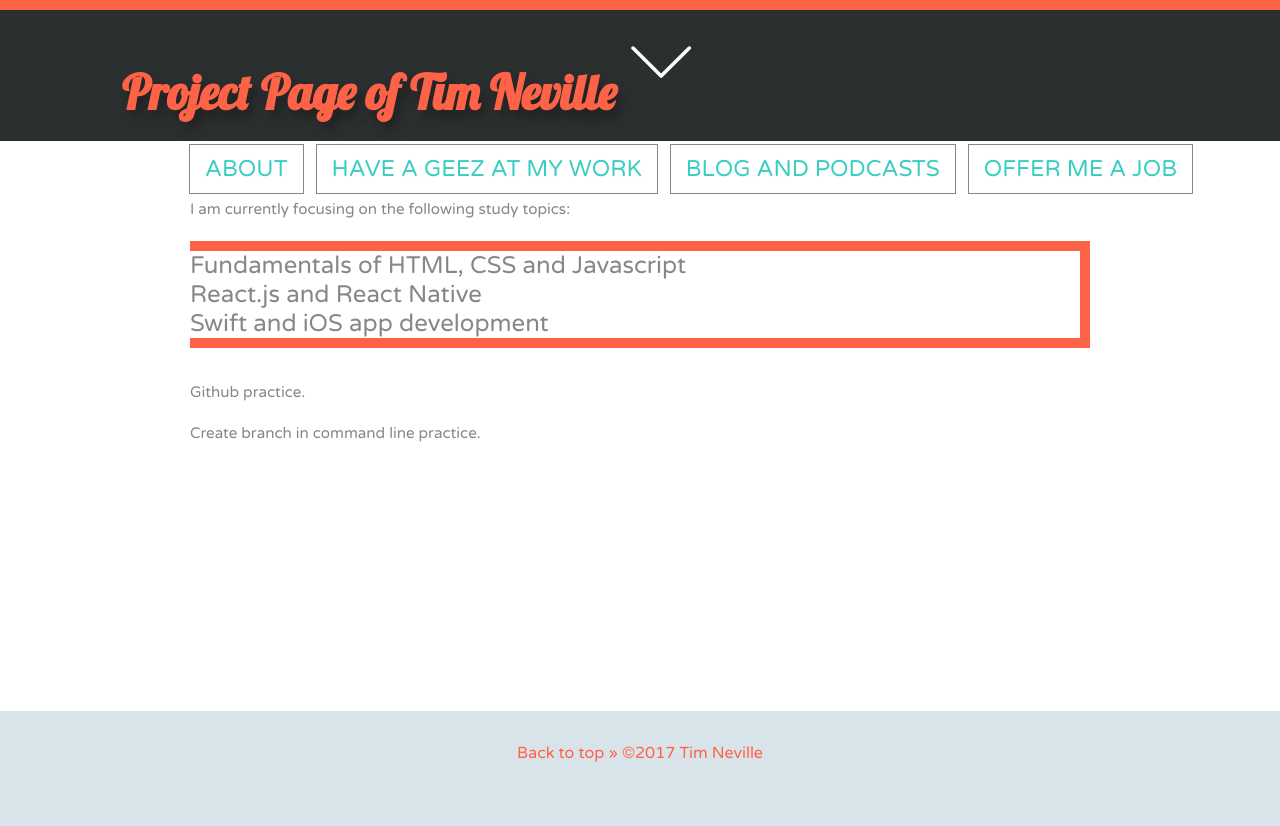
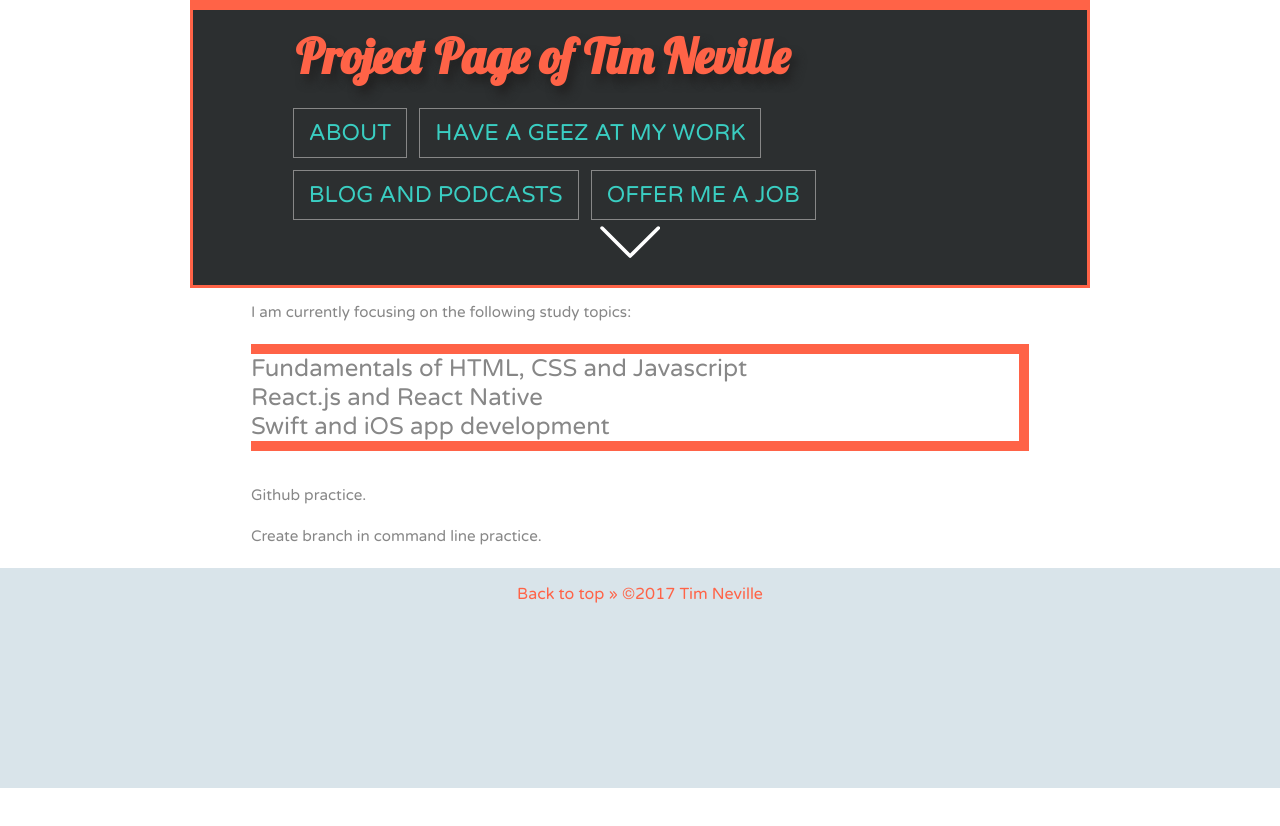
Before and after one commit to nikefootbag/portfolio-project-page, a plain HTML site: page index.html in a window 1280 px wide. After the commit the page ends 800 px from the top, so only its background shows below. Drawn offline with Linux system fonts and the light colour scheme.

Commit message:
More CSS changes, cleaning up the layout and correcting several collapsed containers.

```diff
--- a/css/style.css
+++ b/css/style.css
@@ -69,17 +69,12 @@ a:active {
     background-color: #2c2f30;
     padding-left: 20px;
     font-size: 1.5em;
+    width: 100%;
+    border: solid;
 }
 
 .arrow {
     display: none;
-}
-
-.main-footer {
-    color: tomato;
-    background-color: #2c2f30;
-    padding-left: 20px;
-    height: 240px;
 }
 
 .t-border {
@@ -100,22 +95,18 @@ a:active {
 	padding-right: 1em;
 }
 
-.main-header {
-	padding-top: 1.5em;
-	padding-bottom: 1.5em;
-	margin-bottom: 30px;
-}
-
 .main-footer {
+    color: tomato;
 	text-align: center;
-	padding: 2em 0;
+	padding: 1em 0;
 	background: #d9e4ea;
+	height: 180px;
+	margin-bottom: 0;
 }
 
 /* Main Styles ------------------ */
 
-.primary-content,
-.secondary-content {
+.wrap {
   margin: auto;
   max-width: 900px;
 }
@@ -148,13 +139,9 @@ a:active {
         background-repeat: no-repeat;
     }
 
-	.wrap {
-		min-height: calc(100vh - 89px);
-	}
-
 	.container {
 		width: 90%;
-		max-width: 1150px;
+		max-width: 900px;
 		margin: 0 auto;
 	}
 
@@ -171,4 +158,12 @@ a:active {
 		margin-left: 12px;
 	}
 
+	.main-footer {
+    color: tomato;
+	text-align: center;
+	padding: 1em 0;
+	background: #d9e4ea;
+	height: 220px;
 }
+
+}
```
